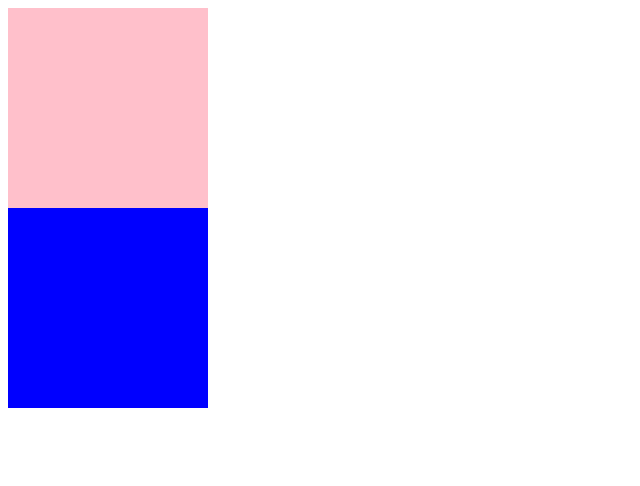
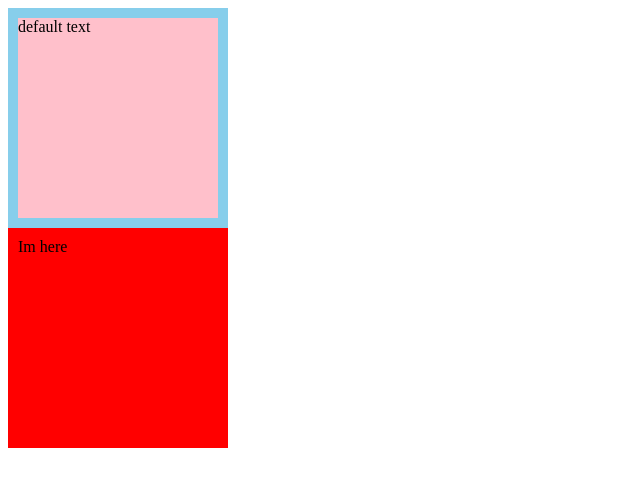
Before and after one commit to sunnyheee/react-typescript, a React (Create React App) app: page / in a window 1280 px wide. Shown: the top 486 px of the page, without its empty margins (0-640 px from the left). Built offline with nearby package versions, Linux system fonts and the light colour scheme.

Commit message:
Optional Props

```diff
--- a/src/App.tsx
+++ b/src/App.tsx
@@ -1,11 +1,10 @@
-import React from "react";
 import Circle from "./Circle";
 
 function App() {
   return (
     <div>
-      <Circle bgColor="pink" />
-      <Circle bgColor="blue" />
+      <Circle bgColor="pink" borderColor="skyblue" />
+      <Circle bgColor="red" text="Im here" />
     </div>
   );
 }
--- a/src/Circle.tsx
+++ b/src/Circle.tsx
@@ -2,18 +2,24 @@
 
 interface ContainerProps {
   bgColor: string;
+  borderColor: string;
 }
 const Container = styled.div<ContainerProps>`
   height: 200px;
   width: 200px;
   background-color: ${(props) => props.bgColor};
+  border: 10px solid ${(props) => props.borderColor};
 `;
-
 interface CircleProps {
   bgColor: string;
+  borderColor?: string;
+  text?: string;
 }
-
-function Circle({ bgColor }: CircleProps) {
-  return <Container bgColor={bgColor} />;
+function Circle({ bgColor, borderColor, text = "default text" }: CircleProps) {
+  return (
+    <Container bgColor={bgColor} borderColor={borderColor ?? bgColor}>
+      {text}
+    </Container>
+  );
 }
 export default Circle;
```
